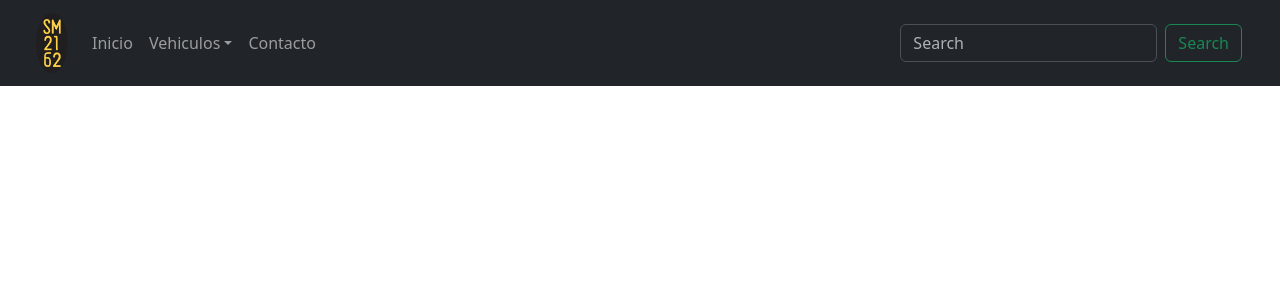
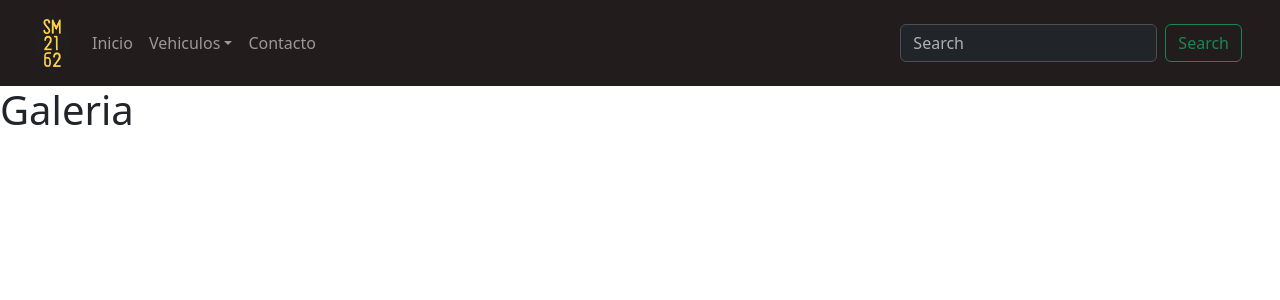
Before and after one commit to loubillone/concesionarioSM, a React (Vite) app: page / in a window 1280 px wide. Shown: the top 300 px of the page. Built offline with nearby package versions, Linux system fonts and the light colour scheme.

Commit message:
comienzo código de footer

```diff
--- a/index.html
+++ b/index.html
@@ -1,4 +1,4 @@
-<!doctype html>
+<!DOCTYPE html>
 <html lang="en">
   <head>
     <meta charset="UTF-8" />
--- a/src/App.jsx
+++ b/src/App.jsx
@@ -1,12 +1,14 @@
 import React from "react";
 import AppRouter from "./router/AppRouter";
 import Navegador from "./components/Navegador";
+import Footer from "./components/Footer";
 
 const App = () => {
   return (
     <div>
       <Navegador />
       <AppRouter />
+      {/* <Footer /> */}
     </div>
   );
 };
--- /dev/null
+++ b/src/components/Footer.jsx
@@ -0,0 +1,27 @@
+import React from "react";
+import "../css/footer.css";
+
+const Footer = () => {
+  return (
+    <div>
+      <div className="container-fluid container_footer">
+        <div className="row container_columnas-footer">
+          <div className="col">
+            <span>
+              Dirección: Av. Principal #123, Tucumán, Argentina Teléfono: +123
+              456 789 info@rincongourmet.com
+            </span>
+          </div>
+          <div className="col">
+            <span>
+              Dirección: Av. Principal #123, Tucumán, Argentina Teléfono: +123
+              456 789 info@rincongourmet.com
+            </span>
+          </div>
+        </div>
+      </div>
+    </div>
+  );
+};
+
+export default Footer;
--- a/src/components/Navegador.jsx
+++ b/src/components/Navegador.jsx
@@ -11,7 +11,7 @@ import "../css/navegador.css";
 const Navegador = () => {
   return (
     <div>
-      <Navbar expand="lg" bg="dark" data-bs-theme="dark">
+      <Navbar expand="lg" data-bs-theme="dark" className="back_nav">
         <Container fluid>
           <Navbar.Brand href="#">
             <img src={logoSMnegro} alt="" className="logo_nav " />
--- /dev/null
+++ b/src/css/footer.css
@@ -0,0 +1,3 @@
+.container_footer {
+  background-color: #231c1c;
+}
--- a/src/css/navegador.css
+++ b/src/css/navegador.css
@@ -3,3 +3,7 @@
   border-radius: 100%;
   margin-left: 1.5rem;
 }
+
+.back_nav {
+  background-color: #231c1c;
+}
--- a/src/pages/Home.jsx
+++ b/src/pages/Home.jsx
@@ -1,7 +1,13 @@
 import React from "react";
 
 const Home = () => {
-  return <div></div>;
+  return (
+    <div>
+      <div className="galeria">
+        <h1>Galeria</h1>
+      </div>
+    </div>
+  );
 };
 
 export default Home;
```
